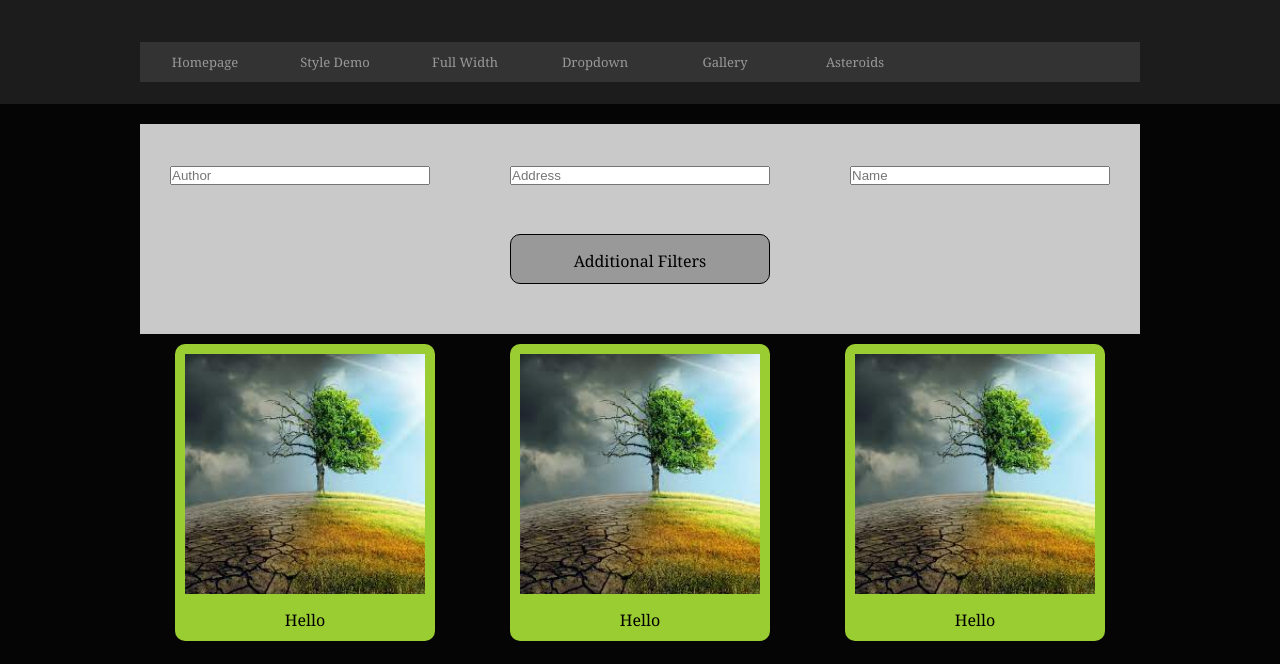
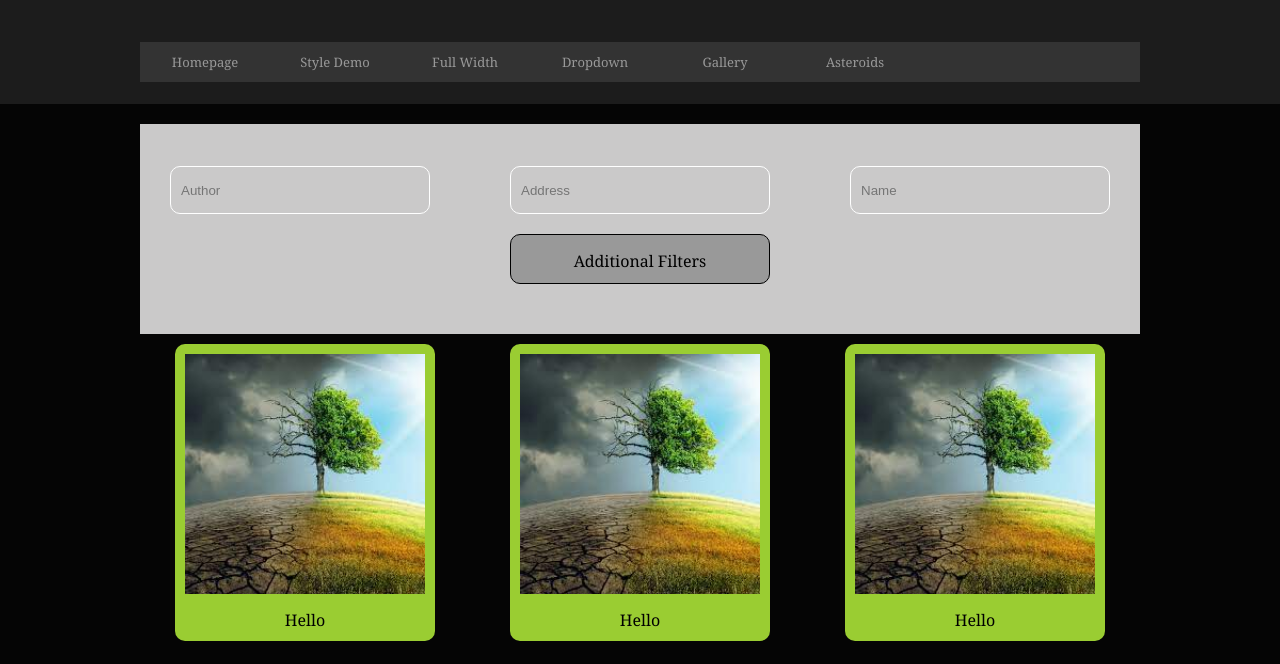
Before and after one commit to altingjonbalaj20/PWWW21-22_Gr11, a website: page template/fourthwebsite.html in a window 1280 px wide. Shown: the part 136-800 px from the top of the page. Drawn offline with Linux system fonts and the light colour scheme.

Commit message:
Random comit

```diff
--- a/styles/fourthwebsite/fourthwebsite.css
+++ b/styles/fourthwebsite/fourthwebsite.css
@@ -53,6 +53,14 @@ details {
     width:max-content;
     background: transparent;
     display: inline;
+}
+
+.filter-container .filter-option .input {
+  background-color: #cac9c9;
+  height: 50px;
+  border-radius: 10px;
+  padding: 10px;
+  border: 1px solid white;
 }
 
 .filter-container .filter-option .input:focus {
```
